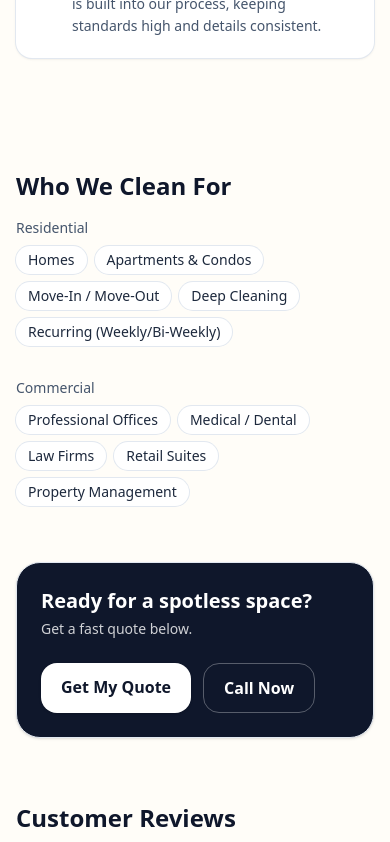
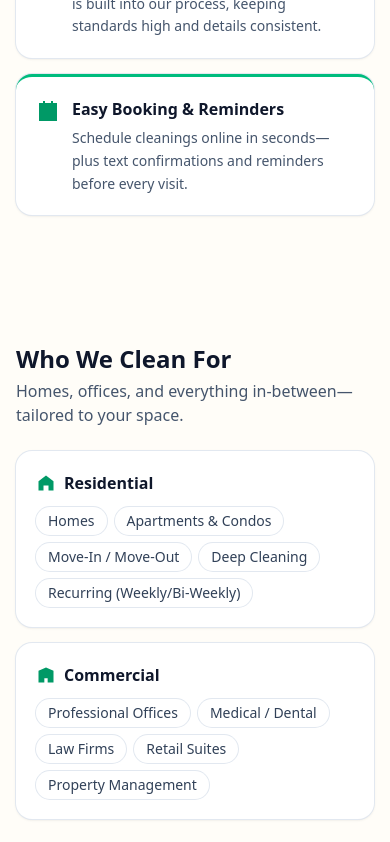
Before and after one commit to resp23f/impress-cleaning-site, a Next.js app: page / in a window 390 px wide. Shown: the part 2560-3402 px from the top of the page. Built offline with nearby package versions, Linux system fonts and the light colour scheme.

Commit message:
Fix mobile input sizing on quote form (Start Date, Frequency, Notes) for iPhone layout

```diff
--- a/src/app/ImpressCleaningSite.jsx
+++ b/src/app/ImpressCleaningSite.jsx
@@ -287,8 +287,8 @@ className="absolute inset-0 h-full w-full object-cover object-[90%_40%]"
     title: "Satisfaction Guarantee",
     desc:  "If anything misses the mark, we’ll get it taken care of.",
 icon: (
-    <svg aria-hidden="true" viewBox="0 0 24 24" className="w-6 h-6 text-emerald-600">
-        <path fill="currentColor" d="M12 2l3.09 6.26L22 9.27l-5 4.88L18.18 22 12 18.56 5.82 22 7 14.15l-5-4.88 6.91-1.01L12 2z"/>
+  <svg xmlns="http://www.w3.org/2000/svg" viewBox="0 0 24 24" className="w-6 h-6 text-emerald-600">
+    <path fill="currentColor" d="M12 2 2 7v6c0 5 4 9 10 9s10-4 10-9V7L12 2zm0 10.4 3.6-3.6 1.4 1.4L12 15.2l-5-5 1.4-1.4 3.6 3.6z"/>
   </svg>
 ),
 },
@@ -296,8 +296,8 @@ className="absolute inset-0 h-full w-full object-cover object-[90%_40%]"
     title: "Locally Owned",
     desc:  "Georgetown-based team—your dollars stay in the community.",
 icon: (
-    <svg aria-hidden="true" viewBox="0 0 24 24" className="w-6 h-6 text-emerald-600">
-        <path fill="currentColor" d="M12 3l9 8h-3v9h-5v-6H11v6H6v-9H3l9-8z"/>
+  <svg xmlns="http://www.w3.org/2000/svg" viewBox="0 0 24 24" className="w-6 h-6 text-emerald-600">
+    <path fill="currentColor" d="M12 2C8.1 2 5 5.1 5 9c0 5.2 7 13 7 13s7-7.8 7-13c0-3.9-3.1-7-7-7zm0 9.5A2.5 2.5 0 1 1 12 6a2.5 2.5 0 0 1 0 5.5z"/>
   </svg>
 ),
 },
@@ -305,8 +305,8 @@ className="absolute inset-0 h-full w-full object-cover object-[90%_40%]"
     title: "Reliable Results",
     desc:  "Every clean follows our proven checklist system—so your space looks great no matter who’s on the schedule.",
 icon: (
-    <svg aria-hidden="true" viewBox="0 0 24 24" className="w-6 h-6 text-emerald-600">
-        <path fill="currentColor" d="M12 2l3.09 6.26L22 9.27l-5 4.88L18.18 22 12 18.56 5.82 22 7 14.15l-5-4.88 6.91-1.01L12 2z"/>
+  <svg xmlns="http://www.w3.org/2000/svg" viewBox="0 0 24 24" className="w-6 h-6 text-emerald-600">
+    <path fill="currentColor" d="M19 3H5a2 2 0 0 0-2 2v14l4-4h12a2 2 0 0 0 2-2V5a2 2 0 0 0-2-2zm-8 8H7V9h4v2zm6-4H7V5h10v2z"/>
   </svg>
 ),
 },
@@ -327,7 +327,20 @@ className="absolute inset-0 h-full w-full object-cover object-[90%_40%]"
         <path fill="currentColor" d="M12 2l3.09 6.26L22 9.27l-5 4.88L18.18 22 12 18.56 5.82 22 7 14.15l-5-4.88 6.91-1.01L12 2z"/>
     </svg>
     ),
-},      ].map(({ title, desc, icon }) => (
+
+},
+{
+
+  title: "Easy Booking & Reminders",
+  desc: "Schedule cleanings online in seconds—plus text confirmations and reminders before every visit.",
+  icon: (
+    <svg aria-hidden="true" viewBox="0 0 24 24" className="w-6 h-6 text-emerald-600">
+      <path fill="currentColor" d="M7 2v2H3v18h18V4h-4V2h-2v2H9V2H7zm12 6H5v12h14V8z"/>
+    </svg>
+  ),
+},
+
+].map(({ title, desc, icon }) => (
 <div
     key={title}
     className="bg-white rounded-2xl shadow-sm hover:shadow-md ring-1 ring-slate-200
@@ -345,44 +358,65 @@ className="absolute inset-0 h-full w-full object-cover object-[90%_40%]"
 </section>
 
 {/* Who we clean for */}
-<section className="py-12" id="who-we-clean">
-<div className="w-full px-4 md:px-8 lg:px-12">
-<h3 className="text-2xl font-bold text-slate-900">Who We Clean For</h3>
+<section id="who-we-clean" className="py-16 bg-[#FFFDF8]">
+  <div className="w-full px-4 md:px-8 lg:px-12 mx-auto">
+    <header className="mb-6">
+      <h3 className="text-2xl md:text-3xl font-bold text-slate-900">Who We Clean For</h3>
+      <p className="text-slate-600 mt-1">
+        Homes, offices, and everything in-between—tailored to your space.
+      </p>
+    </header>
 
-{/* Residential focus */}
-<div className="mt-4">
-    <p className="text-slate-600 text-sm mb-2 font-medium">Residential</p>
-    <div className="flex flex-wrap gap-2">
-    <span className="rounded-full bg-white ring-1 ring-slate-200 px-3 py-1 text-sm">Homes</span>
-    <span className="rounded-full bg-white ring-1 ring-slate-200 px-3 py-1 text-sm">Apartments & Condos</span>
-    <span className="rounded-full bg-white ring-1 ring-slate-200 px-3 py-1 text-sm">Move-In / Move-Out</span>
-    <span className="rounded-full bg-white ring-1 ring-slate-200 px-3 py-1 text-sm">Deep Cleaning</span>
-    <span className="rounded-full bg-white ring-1 ring-slate-200 px-3 py-1 text-sm">Recurring (Weekly/Bi-Weekly)</span>
+    {/* Cards */}
+    <div className="grid grid-cols-1 md:grid-cols-2 gap-4 md:gap-6">
+      {/* Residential */}
+      <div className="bg-white rounded-2xl ring-1 ring-slate-200 shadow-sm hover:shadow-md transition">
+        <div className="p-5 md:p-6">
+          <div className="flex items-center gap-2 mb-3">
+            <svg aria-hidden="true" viewBox="0 0 24 24" className="w-5 h-5 text-emerald-600">
+              <path fill="currentColor" d="M12 3 3 10v11h6v-6h6v6h6V10l-9-7z"/>
+            </svg>
+            <h4 className="font-semibold text-slate-900">Residential</h4>
+          </div>
+          <ul className="flex flex-wrap gap-2">
+            {[
+              "Homes",
+              "Apartments & Condos",
+              "Move-In / Move-Out",
+              "Deep Cleaning",
+              "Recurring (Weekly/Bi-Weekly)"
+            ].map((label) => (
+              <li key={label} className="rounded-full bg-white ring-1 ring-slate-200 px-3 py-1 text-sm text-slate-700">
+                {label}
+              </li>
+            ))}
+          </ul>
         </div>
       </div>
 
-{/* Commercial kept visible */}
-<div className="mt-8" id="commercial">
-    <p className="text-slate-600 text-sm mb-2 font-medium">Commercial</p>
-    <div className="flex flex-wrap gap-2">
-    <span className="rounded-full bg-white ring-1 ring-slate-200 px-3 py-1 text-sm">Professional Offices</span>
-    <span className="rounded-full bg-white ring-1 ring-slate-200 px-3 py-1 text-sm">Medical / Dental</span>
-    <span className="rounded-full bg-white ring-1 ring-slate-200 px-3 py-1 text-sm">Law Firms</span>
-    <span className="rounded-full bg-white ring-1 ring-slate-200 px-3 py-1 text-sm">Retail Suites</span>
-    <span className="rounded-full bg-white ring-1 ring-slate-200 px-3 py-1 text-sm">Property Management</span>
-
-    {/* ✅ keep the map, but make it a proper expression that renders <span> chips */}
+      {/* Commercial */}
+      <div className="bg-white rounded-2xl ring-1 ring-slate-200 shadow-sm hover:shadow-md transition">
+        <div className="p-5 md:p-6">
+          <div className="flex items-center gap-2 mb-3">
+            <svg aria-hidden="true" viewBox="0 0 24 24" className="w-5 h-5 text-emerald-600">
+              <path fill="currentColor" d="M3 21V7l9-4 9 4v14h-7v-5H10v5H3z"/>
+            </svg>
+            <h4 className="font-semibold text-slate-900">Commercial</h4>
+          </div>
+          <ul className="flex flex-wrap gap-2">
             {[
-        // add anything you want here, or keep it empty if you don't need extras
-        // "Gyms", "Daycares"
-    ].map((i) => (
-        <span
-        key={i}
-        className="rounded-full bg-white ring-1 ring-slate-200 px-3 py-1 text-sm text-slate-700 whitespace-nowrap"
-        >
-        {i}
-        </span>
+              "Professional Offices",
+              "Medical / Dental",
+              "Law Firms",
+              "Retail Suites",
+              "Property Management"
+            ].map((label) => (
+              <li key={label} className="rounded-full bg-white ring-1 ring-slate-200 px-3 py-1 text-sm text-slate-700">
+                {label}
+              </li>
             ))}
+          </ul>
+        </div>
       </div>
     </div>
   </div>
```
Lines whose indentation alone changed are shown as unchanged.
